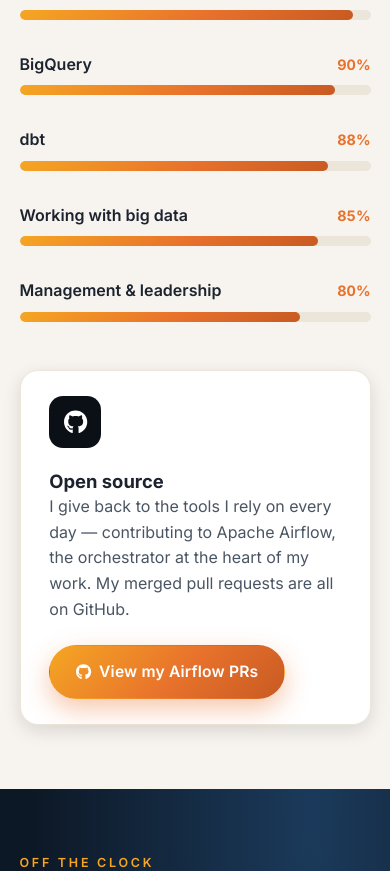
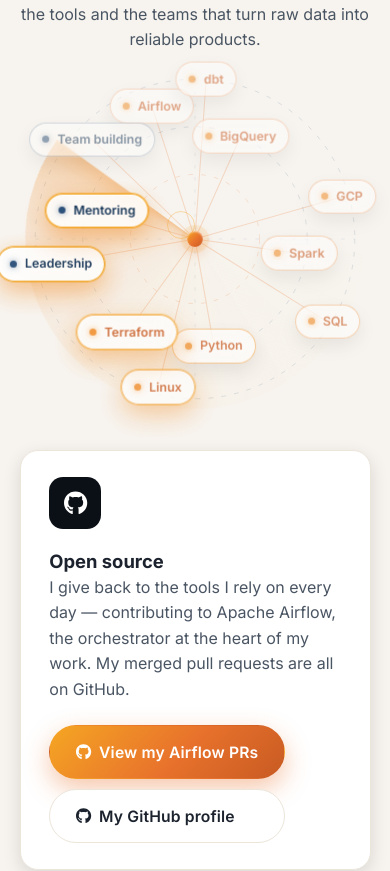
Before and after one commit to OscarLigthart/oscarligthart.github.io, a React (Vite) app: page / in a window 390 px wide. Shown: the part 5821-6692 px from the top of the page. Built offline with nearby package versions, Linux system fonts and the light colour scheme.

Commit message:
feat: make skill radar

```diff
--- a/src/App.css
+++ b/src/App.css
@@ -91,6 +91,12 @@
   backdrop-filter: blur(4px);
 }
 .btn--ghost:hover { background: rgba(255, 255, 255, 0.18); }
+.btn--light {
+  background: #fff;
+  color: var(--text);
+  border-color: var(--paper-200);
+}
+.btn--light:hover { border-color: var(--ink-900); background: var(--paper-100); }
 
 /* =========================================================================
    Navbar
@@ -561,6 +567,177 @@
   .skill__fill { transition: none; }
 }
 
+/* =========================================================================
+   Skill web
+   ========================================================================= */
+.web-caption {
+  max-width: 60ch;
+  margin: 0 auto 1rem;
+  text-align: center;
+  color: #4a5563;
+}
+.web {
+  position: relative;
+  width: 100%;
+  max-width: 560px;
+  margin: 0 auto;
+  aspect-ratio: 1;
+}
+.web__grid {
+  position: absolute;
+  inset: 0;
+  width: 100%;
+  height: 100%;
+  overflow: visible;
+}
+.web__ring {
+  fill: none;
+  stroke: rgba(43, 80, 121, 0.16);
+  stroke-width: 0.25;
+  stroke-dasharray: 1.4 2.4;
+}
+.web__ring--inner { stroke: rgba(232, 114, 44, 0.2); }
+.web__cross {
+  stroke: rgba(43, 80, 121, 0.12);
+  stroke-width: 0.2;
+  stroke-dasharray: 1 2.6;
+}
+.web__spoke {
+  stroke: rgba(232, 114, 44, 0.22);
+  stroke-width: 0.3;
+  stroke-linecap: round;
+}
+/* Rotating radar sweep — a soft wedge whose bright leading edge points north. */
+.web__sweep {
+  position: absolute;
+  inset: 0;
+  border-radius: 50%;
+  pointer-events: none;
+  background: conic-gradient(
+    from 0deg,
+    rgba(245, 166, 35, 0) 0deg,
+    rgba(245, 166, 35, 0) 140deg,
+    rgba(245, 166, 35, 0.015) 210deg,
+    rgba(245, 166, 35, 0.04) 265deg,
+    rgba(240, 138, 36, 0.08) 305deg,
+    rgba(240, 138, 36, 0.16) 335deg,
+    rgba(240, 138, 36, 0.28) 351deg,
+    rgba(240, 138, 36, 0.44) 359.4deg,
+    rgba(245, 166, 35, 0) 360deg
+  );
+  -webkit-mask: radial-gradient(circle at 50% 50%, #000 99%, transparent 100%);
+  mask: radial-gradient(circle at 50% 50%, #000 99%, transparent 100%);
+  animation: radarSweep var(--sweep, 8s) linear infinite;
+}
+/* Radar centre. */
+.web__center {
+  position: absolute;
+  left: 50%;
+  top: 50%;
+  width: 16px;
+  height: 16px;
+  border-radius: 50%;
+  transform: translate(-50%, -50%);
+  background: var(--sunset-gradient);
+  box-shadow:
+    0 0 0 6px rgba(245, 166, 35, 0.12),
+    0 4px 14px rgba(232, 114, 44, 0.5),
+    inset 0 1px 2px rgba(255, 255, 255, 0.6);
+}
+.web__center::after {
+  content: "";
+  position: absolute;
+  inset: -6px;
+  border-radius: 50%;
+  border: 1.5px solid rgba(245, 166, 35, 0.4);
+  animation: hubPulse 3.4s ease-out infinite;
+}
+.web__node {
+  position: absolute;
+  transform: translate(-50%, -50%);
+  white-space: nowrap;
+  padding: 0.5rem 1rem;
+  border-radius: 999px;
+  font-weight: 600;
+  font-size: 0.9rem;
+  color: var(--text);
+  background: rgba(255, 255, 255, 0.82);
+  backdrop-filter: blur(10px);
+  -webkit-backdrop-filter: blur(10px);
+  box-shadow:
+    0 8px 20px rgba(11, 15, 22, 0.12),
+    inset 0 1px 0 rgba(255, 255, 255, 0.85);
+  cursor: default;
+  opacity: 0.5;
+  transition: box-shadow 0.22s ease, border-color 0.22s ease;
+}
+/* Accent dot gives each pill a touch of depth and colour coding. */
+.web__node::before {
+  content: "";
+  display: inline-block;
+  width: 7px;
+  height: 7px;
+  margin-right: 0.5rem;
+  border-radius: 50%;
+  vertical-align: 0.05em;
+}
+.web__node--tech {
+  border: 1px solid rgba(232, 114, 44, 0.45);
+  color: var(--ember-700);
+}
+.web__node--tech::before { background: var(--sun-500); box-shadow: 0 0 6px rgba(240, 138, 36, 0.7); }
+.web__node--people {
+  border: 1px solid rgba(43, 80, 121, 0.4);
+  color: var(--dusk-700);
+}
+.web__node--people::before { background: var(--dusk-600); box-shadow: 0 0 6px rgba(43, 80, 121, 0.55); }
+.web__node:hover {
+  animation-play-state: paused;
+  opacity: 1;
+  box-shadow:
+    0 14px 30px rgba(11, 15, 22, 0.2),
+    inset 0 1px 0 rgba(255, 255, 255, 0.9);
+  border-color: var(--gold-400);
+}
+/* Each blip brightens as the sweep passes (0%), then dims until the next pass. */
+.web.is-visible .web__node {
+  animation: radarBlip var(--sweep, 8s) cubic-bezier(0.33, 0, 0.2, 1) infinite;
+}
+@keyframes radarBlip {
+  0% {
+    opacity: 1;
+    border-color: var(--gold-400);
+    box-shadow:
+      0 0 0 1px rgba(245, 166, 35, 0.6),
+      0 10px 26px rgba(240, 138, 36, 0.55),
+      inset 0 1px 0 rgba(255, 255, 255, 0.9);
+  }
+  100% {
+    opacity: 0.5;
+    box-shadow:
+      0 8px 20px rgba(11, 15, 22, 0.12),
+      inset 0 1px 0 rgba(255, 255, 255, 0.85);
+  }
+}
+@keyframes radarSweep {
+  to { transform: rotate(360deg); }
+}
+@keyframes hubPulse {
+  0% { transform: translate(-50%, -50%) scale(1); opacity: 0.9; }
+  70% { transform: translate(-50%, -50%) scale(1.5); opacity: 0; }
+  100% { transform: translate(-50%, -50%) scale(1.5); opacity: 0; }
+}
+@media (prefers-reduced-motion: reduce) {
+  .web__node { opacity: 1; animation: none; }
+  .web__sweep,
+  .web__center::after { animation: none; }
+  .web__sweep { display: none; }
+}
+@media (max-width: 520px) {
+  .web { max-width: 340px; }
+  .web__node { font-size: 0.78rem; padding: 0.4rem 0.75rem; }
+}
+
 .oss {
   margin-top: 2.6rem;
   display: flex;
@@ -587,7 +764,12 @@
 .oss__body { flex: 1 1 260px; }
 .oss__title { margin: 0 0 0.2rem; font-size: 1.15rem; font-weight: 700; }
 .oss__text { margin: 0; color: #4a5563; max-width: 62ch; }
-.oss__cta { flex-shrink: 0; }
+.oss__actions {
+  flex-shrink: 0;
+  display: flex;
+  flex-direction: column;
+  gap: 0.6rem;
+}
 
 /* =========================================================================
    Hobbies — photo grid
@@ -639,6 +821,17 @@
 }
 .hobby__title { font-size: 1.35rem; font-weight: 700; margin: 0 0 0.3rem; }
 .hobby__text { margin: 0; color: rgba(247, 244, 239, 0.85); font-size: 0.95rem; }
+.hobby__link {
+  display: inline-flex;
+  align-items: center;
+  gap: 0.45rem;
+  margin-top: 0.85rem;
+  font-weight: 600;
+  font-size: 0.9rem;
+  color: var(--gold-400);
+  transition: gap 0.2s ease, color 0.2s ease;
+}
+.hobby__link:hover { gap: 0.75rem; color: #fff; }
 
 /* =========================================================================
    Footer
--- a/src/sections/Expertise.tsx
+++ b/src/sections/Expertise.tsx
@@ -1,15 +1,15 @@
 /**
- *  Expertise — a data-dashboard style view: headline stats + animated
- *  proficiency bars that fill when scrolled into view.
+ *  Expertise — headline stats, a radial skill web centred on data
+ *  engineering, and open-source contributions.
  */
-import { useEffect, useRef, useState } from "react";
 import Section from "./Section";
 import Reveal from "../components/Reveal";
 import { FontAwesomeIcon } from "@fortawesome/react-fontawesome";
 import { faGithub } from "@fortawesome/free-brands-svg-icons";
 
 type Stat = { value: string; label: string };
-type Skill = { name: string; level: number };
+// `angle` is degrees clockwise from the top; `radius` is percent from centre.
+type SkillNode = { label: string; kind: "tech" | "people"; angle: number; radius: number };
 
 const STATS: Stat[] = [
   { value: "6+", label: "Years in software & data" },
@@ -18,47 +18,71 @@
   { value: "2", label: "Conference talks (2025)" },
 ];
 
-const SKILLS: Skill[] = [
-  { name: "Apache Airflow", level: 95 },
-  { name: "BigQuery", level: 90 },
-  { name: "dbt", level: 88 },
-  { name: "Working with big data", level: 85 },
-  { name: "Management & leadership", level: 80 },
+// Hand-placed in loose clusters so the web feels organic — nodes bunch up in
+// groups and the connecting lines vary in length rather than forming a wheel.
+const NODES: SkillNode[] = [
+  // Top cluster
+  { label: "Airflow", kind: "tech", angle: -108, radius: 41 },
+  { label: "dbt", kind: "tech", angle: -86, radius: 47 },
+  { label: "BigQuery", kind: "tech", angle: -66, radius: 33 },
+  // Right cluster
+  { label: "GCP", kind: "tech", angle: -16, radius: 45 },
+  { label: "Spark", kind: "tech", angle: 8, radius: 31 },
+  { label: "SQL", kind: "tech", angle: 32, radius: 46 },
+  // Bottom cluster
+  { label: "Python", kind: "tech", angle: 80, radius: 32 },
+  { label: "Linux", kind: "tech", angle: 104, radius: 45 },
+  { label: "Terraform", kind: "tech", angle: 126, radius: 34 },
+  // Left cluster (people)
+  { label: "Leadership", kind: "people", angle: 170, radius: 43 },
+  { label: "Mentoring", kind: "people", angle: 196, radius: 30 },
+  { label: "Team building", kind: "people", angle: 224, radius: 42 },
 ];
 
-function SkillBar({ name, level, delay }: Skill & { delay: number }) {
-  const ref = useRef<HTMLDivElement | null>(null);
-  const [visible, setVisible] = useState(false);
+// Seconds for the radar sweep to complete one revolution. Each blip's pulse is
+// delayed so it lights up exactly as the sweep line passes over it.
+const SWEEP_SECONDS = 8;
 
-  useEffect(() => {
-    const el = ref.current;
-    if (!el) return;
-    const observer = new IntersectionObserver(
-      ([entry]) => {
-        if (entry.isIntersecting) {
-          setVisible(true);
-          observer.disconnect();
-        }
-      },
-      { threshold: 0.3 }
-    );
-    observer.observe(el);
-    return () => observer.disconnect();
-  }, []);
+function SkillWeb() {
+  const points = NODES.map((node) => {
+    const rad = node.angle * (Math.PI / 180);
+    // Fraction of a revolution (from the top, clockwise) at which the sweep
+    // reaches this node → converted into a negative animation delay.
+    const turn = (((node.angle + 90) % 360) + 360) % 360;
+    return {
+      ...node,
+      x: 50 + node.radius * Math.cos(rad),
+      y: 50 + node.radius * Math.sin(rad),
+      delay: -(SWEEP_SECONDS * (1 - turn / 360)),
+    };
+  });
 
   return (
-    <div className="skill" ref={ref}>
-      <div className="skill__head">
-        <span className="skill__name">{name}</span>
-        <span className="skill__pct">{level}%</span>
-      </div>
-      <div className="skill__track">
-        <div
-          className="skill__fill"
-          style={{ width: visible ? `${level}%` : 0, transitionDelay: `${delay}ms` }}
-        />
-      </div>
-    </div>
+    <Reveal className="web">
+      <svg className="web__grid" viewBox="0 0 100 100" aria-hidden="true">
+        <circle className="web__ring" cx="50" cy="50" r="47" />
+        <circle className="web__ring" cx="50" cy="50" r="33" />
+        <circle className="web__ring web__ring--inner" cx="50" cy="50" r="19" />
+        <line className="web__cross" x1="3" y1="50" x2="97" y2="50" />
+        <line className="web__cross" x1="50" y1="3" x2="50" y2="97" />
+        {points.map((p) => (
+          <line className="web__spoke" key={p.label} x1="50" y1="50" x2={p.x} y2={p.y} />
+        ))}
+      </svg>
+
+      <div className="web__sweep" aria-hidden="true" />
+      <span className="web__center" aria-hidden="true" />
+
+      {points.map((p) => (
+        <span
+          key={p.label}
+          className={`web__node web__node--${p.kind}`}
+          style={{ left: `${p.x}%`, top: `${p.y}%`, animationDelay: `${p.delay}s` }}
+        >
+          {p.label}
+        </span>
+      ))}
+    </Reveal>
   );
 }
 
@@ -74,11 +98,11 @@
         ))}
       </Reveal>
 
-      <div className="skills">
-        {SKILLS.map((s, i) => (
-          <SkillBar key={s.name} name={s.name} level={s.level} delay={i * 120} />
-        ))}
-      </div>
+      <p className="web-caption">
+        Everything I work with orbits one core craft — the tools and the teams
+        that turn raw data into reliable products.
+      </p>
+      <SkillWeb />
 
       <Reveal className="oss">
         <div className="oss__icon">
@@ -92,14 +116,24 @@
             requests are all on GitHub.
           </p>
         </div>
+        <div className="oss__actions">
           <a
-          className="btn btn--primary oss__cta"
+            className="btn btn--primary"
             href="https://github.com/apache/airflow/pulls?q=is%3Apr+author%3AOscarLigthart+is%3Aclosed"
             target="_blank"
             rel="noreferrer"
           >
             <FontAwesomeIcon icon={faGithub} /> View my Airflow PRs
           </a>
+          <a
+            className="btn btn--light"
+            href="https://github.com/OscarLigthart"
+            target="_blank"
+            rel="noreferrer"
+          >
+            <FontAwesomeIcon icon={faGithub} /> My GitHub profile
+          </a>
+        </div>
       </Reveal>
     </Section>
   );
```
Also changed, not shown: src/sections/Hobbies.tsx (+14 -0 lines), 25 other files (tests, documents, lock files or other folders). Lines whose indentation alone changed are shown as unchanged.
